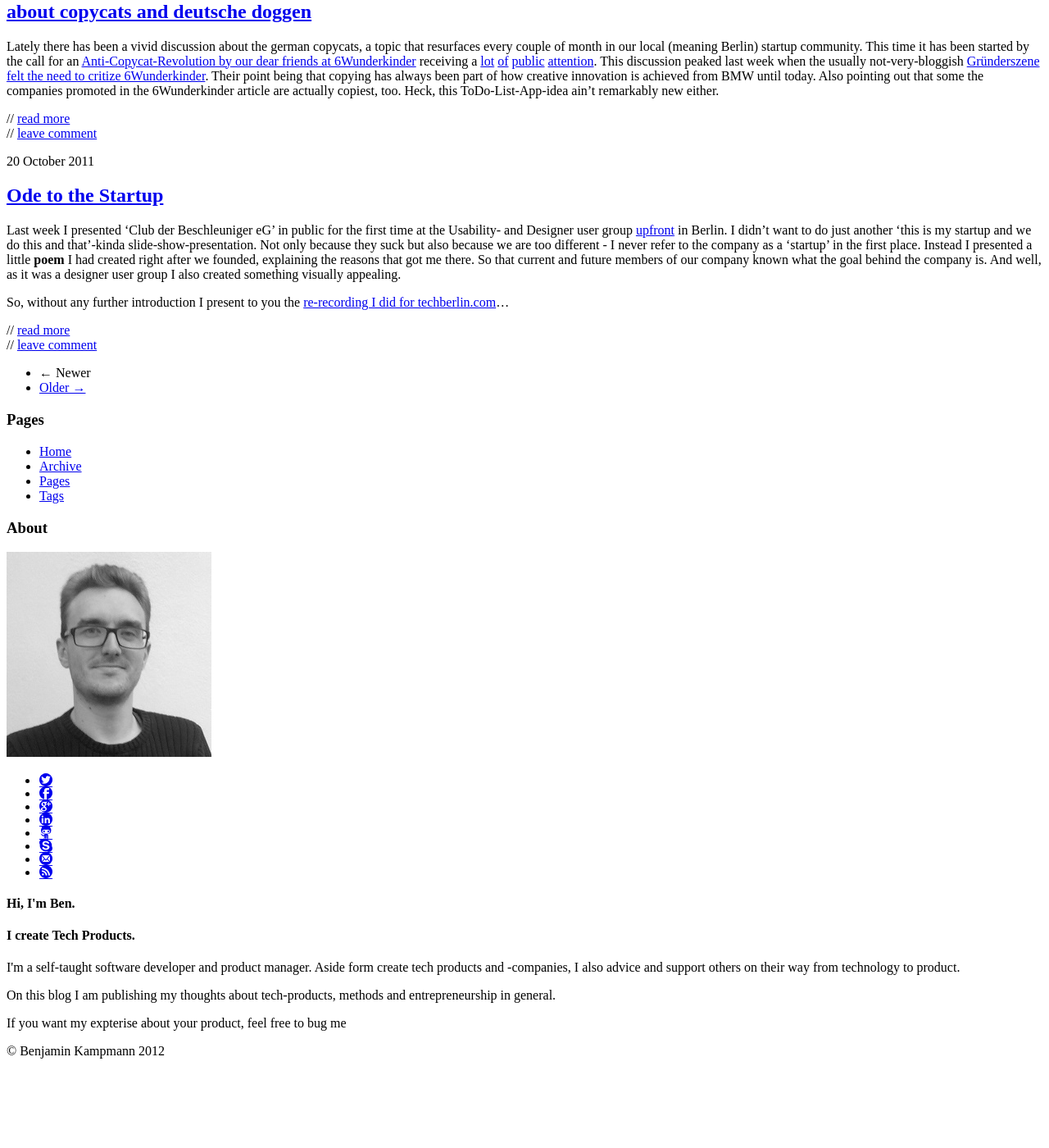
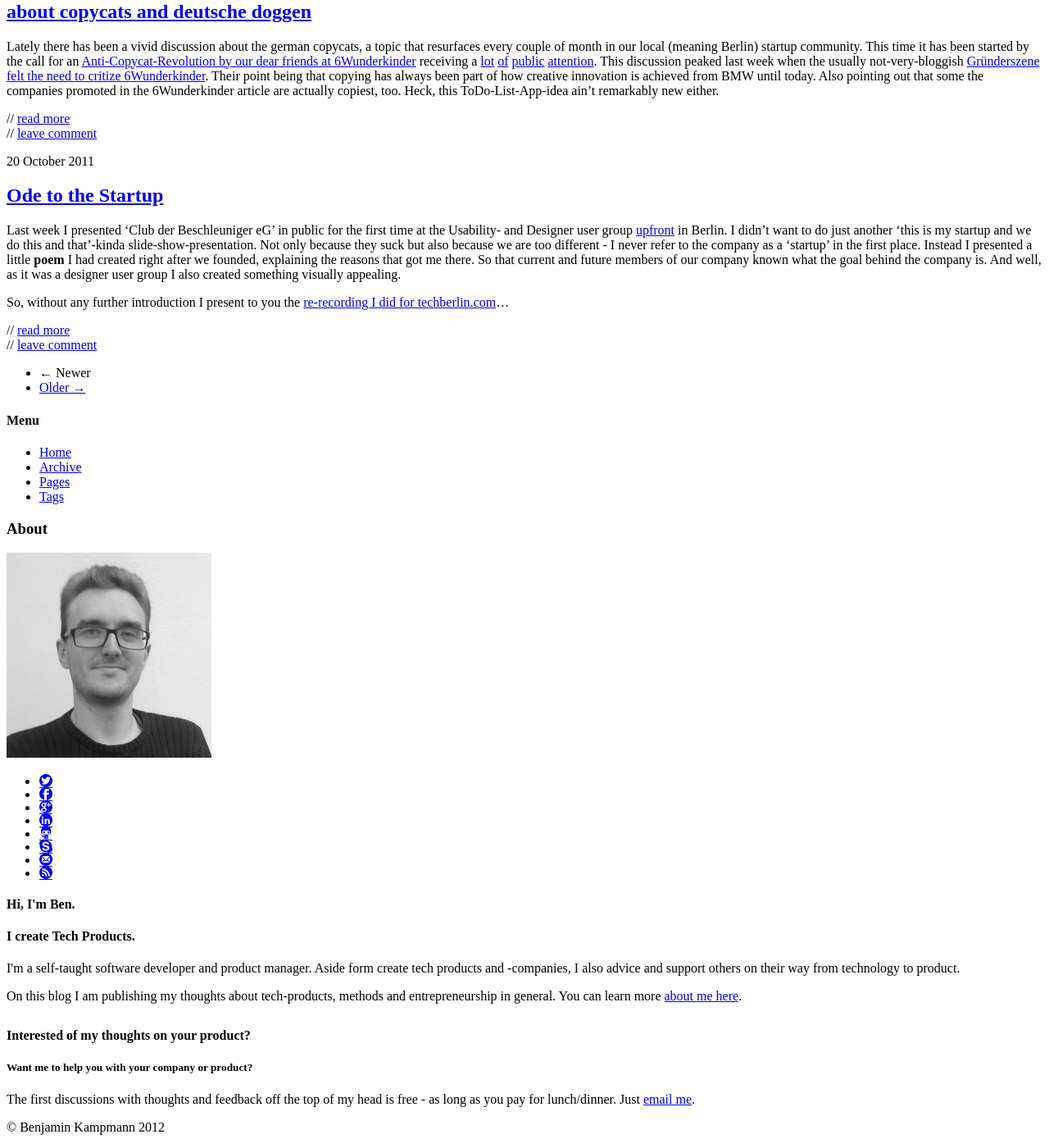
Before and after one commit to gnunicorn/blog, a Jekyll site: the page built from index.html, in a window 1280 px wide and 1400 px high, scrolled down 1976 px. Shown: the whole window at 82% size. Built offline with Jekyll 4.4.1, drawn with Linux system fonts in a browser that asks for light colours; the list of posts is cut into pages by our own code; before the commit the page ends 3283 px from its top, so only the background shows below that.

Commit message:
better refined me section

```diff
--- a/_layouts/default.html
+++ b/_layouts/default.html
@@ -50,7 +50,7 @@ theme :
           {{ content }}
         </div>
         <div class="span3 pull-right">
-          <h3>Pages</h3>
+          <h4>Menu</h4>
           <ul class="nav nav-pills">
             <li><a class="brand" href="{{ HOME_PATH }}">Home</a></li>
             {% assign pages_list = site.pages %}
@@ -66,20 +66,22 @@ theme :
               <li><a href="https://plus.google.com/104898591568170720911">&#xe007;</a></li>
               <li><a href="http://www.linkedin.com/in/benjaminkampmann">&#xe011;</a></li>
               <li><a href="https://github.com/ligthyear">&#xe00d;</a></li>
-              <!-- <li><a href="https://bitbucket.org/lightyear/">&#xe01c;</a></li> -->
-               <div class="pull-right">
-                <li><a href="skype://amasoean/userinfo">&#xe010;</a></li>
-                <li><a href="mailto: me [at] create-build-execute dot com">&#xe00f;</a></li>
-                <li><a href="{{ HOME_PATH }}atom.xml">&#xe00a;</a></li>
-              </div>
+              <li><a href="skype://amasoean/userinfo">&#xe010;</a></li>
+              <li><a href="mailto: me [at] create-build-execute dot com">&#xe00f;</a></li>
+              <li><a href="{{ HOME_PATH }}atom.xml">&#xe00a;</a></li>
+
             </ul>
           </div>
           <h4>Hi, I'm Ben.</h4>
           <h4>I create Tech Products.</h4>
 
           <p>I'm a self-taught software developer and product manager. Aside form create tech products and -companies, I also advice and support others on their way from technology to product.</p>
-          <p>On this blog I am publishing my thoughts about tech-products, methods and entrepreneurship in general.</p>
-          <p>If you want my expterise about your product, feel free to bug me</p>
+          <p>On this blog I am publishing my thoughts about tech-products, methods and entrepreneurship in general. You can learn more <a href="/about/">about me here</a>.</p>
+
+          <h4 style="margin-top: 30px;">Interested of my thoughts on your product?</h4>
+          <h5>Want me to help you with your company or product?</h5>
+          <p>The first discussions with thoughts and feedback off the top of my head is free - as long as you pay for lunch/dinner. Just <a href="mailto: me at create-build-execute dot com">email me</a>.</p>
+
         </div>
       </div>
 
```
